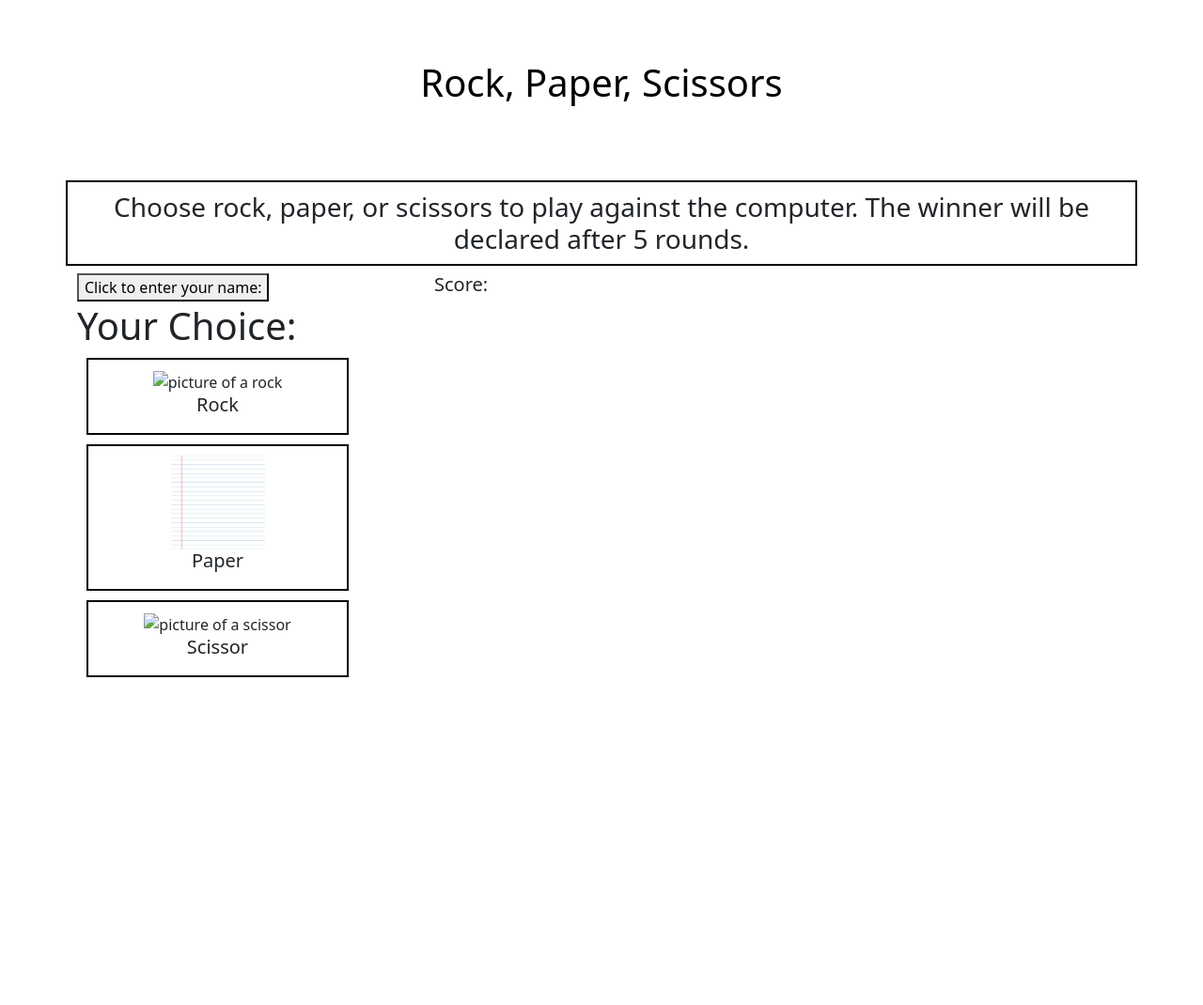
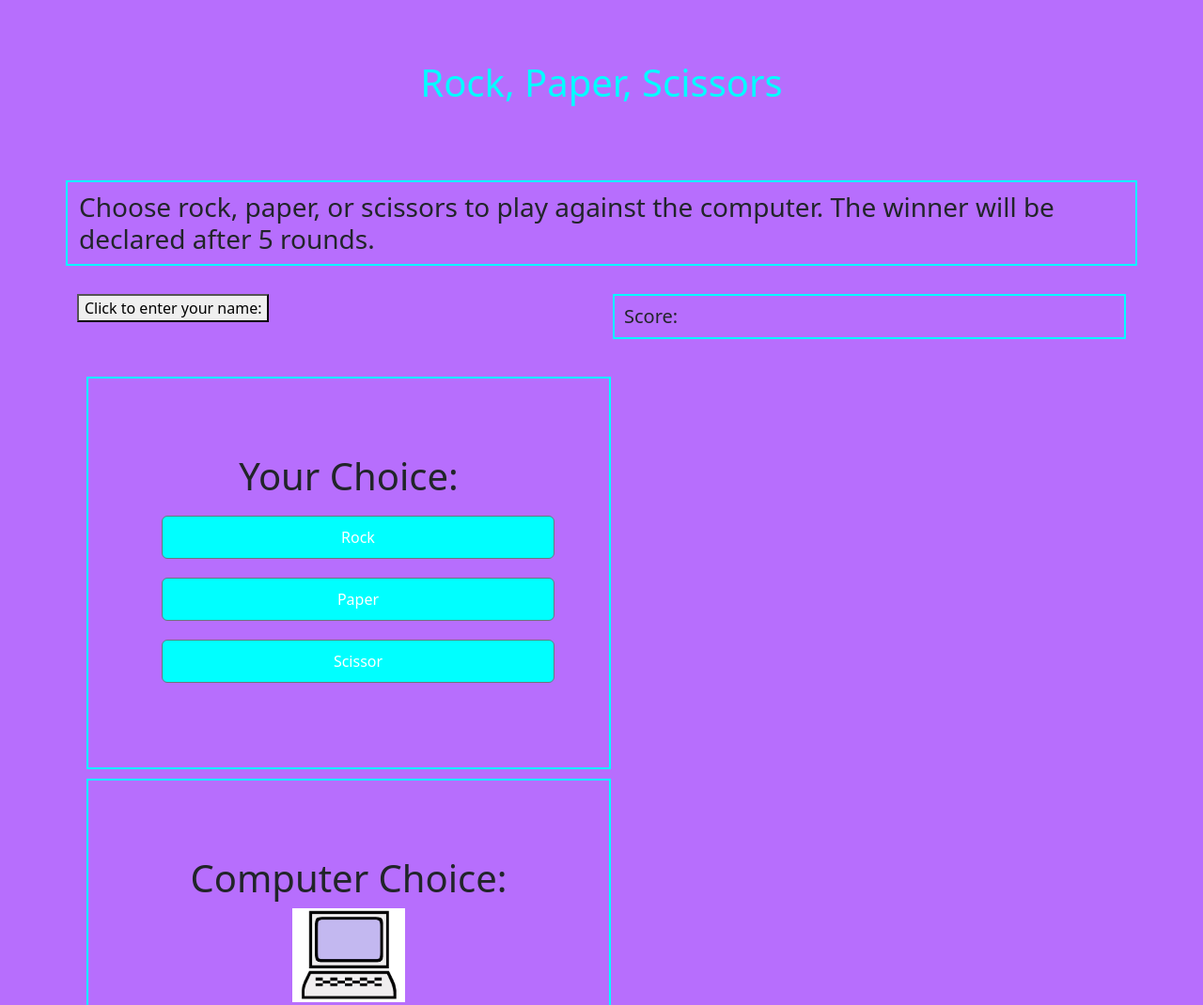
Before and after one commit to larisaa07/February, a plain HTML site: page index.html in a window 1280 px wide. Shown: the top 1070 px of the page at 94% size. Before the commit the page ends 800 px from the top, so only its background shows below. Drawn offline with nearby package versions, Linux system fonts and the light colour scheme.

Commit message:
html and css need correction

```diff
--- a/index.html
+++ b/index.html
@@ -47,32 +47,44 @@
 
             <!--name and score section-->
             <div class="row">
-                <div class="col-md-4">
+                <div class="col-sm-6">
                     <button onclick="userName()">Click to enter your name:</button>
                 </div>
-                <div class="col-md-4">
+                <div class="col-sm-6">
                     <h2 id="score">Score:</h2>
                 </div>
             </div>
 
+
+            <div class="row-sm-10">
+
             <!--your choices-->
-            <div class="row-md-10">
-                <h1>Your Choice:</h1>
+                <div class="col-md-6">
+                    <h1>Your Choice:</h1>
+
+                    <div class="row">
+                        <button onclick="playRound('Rock')" class="btn btn-secondary">Rock</button>
+                    </div>
+
+                    <div class="row">
+                        <button onclick="playRound('Paper')" class="btn btn-secondary">Paper</button>
+                    </div>
+
+                    <div class="row">
+                        <button onclick="playRound('Scissor')" class="btn btn-secondary">Scissor</button>
+                    </div>
+                </div>
+
+            <!--Computer Choice-->
+                <div class="col-md-6">
+                    <h1>Computer Choice:</h1>
+                    <img src="imgs/computerPic.jpg" alt="" id="compChoice">
+                </div>
+
             </div>
-            <div class="row-md-10">
-                <div class="col-lg-3">
-                    <img src="" alt="picture of a rock">
-                    <h2>Rock</h2>
-                </div>
-                <div class="col-lg-3">
-                    <img src="imgs/linedPaper.jpg" alt="picture of a paper">
-                    <h2>Paper</h2>
-                </div>
-                <div class="col-lg-3">
-                    <img src="" alt="picture of a scissor">
-                    <h2>Scissor</h2>
-                </div>
-            </div>
+
+
+
 
 
 
--- a/style.css
+++ b/style.css
@@ -1,20 +1,24 @@
-h3{
-    border-color:black;
+body{
+    background-color:rgba(130, 0, 252, 0.568);
+}
+
+h3,h2{
+    border-color:aqua;
     border-width:2px;
     border-style:solid;
     padding:10px;
-    text-align:center;
+    margin-bottom:30px;
 }
 
 img{
     height:100px;
 }
 
-.col-lg-3{
-    border-color:black;
+.col-md-6{
+    border-color:aqua;
     border-width:2px;
     border-style:solid;
-    padding:10px;
+    padding:80px;
     text-align:center;
     margin:10px;
 }
@@ -22,3 +26,14 @@ img{
 h2{
     font-size:20px;
 }
+
+.btn{
+    margin:10px;
+    padding:10px;
+    text-align:center;
+    background-color:aqua;
+}
+
+.mb-3{
+    color:aqua
+}
```
Also changed, not shown: imgs/computerPic.jpg (added).
